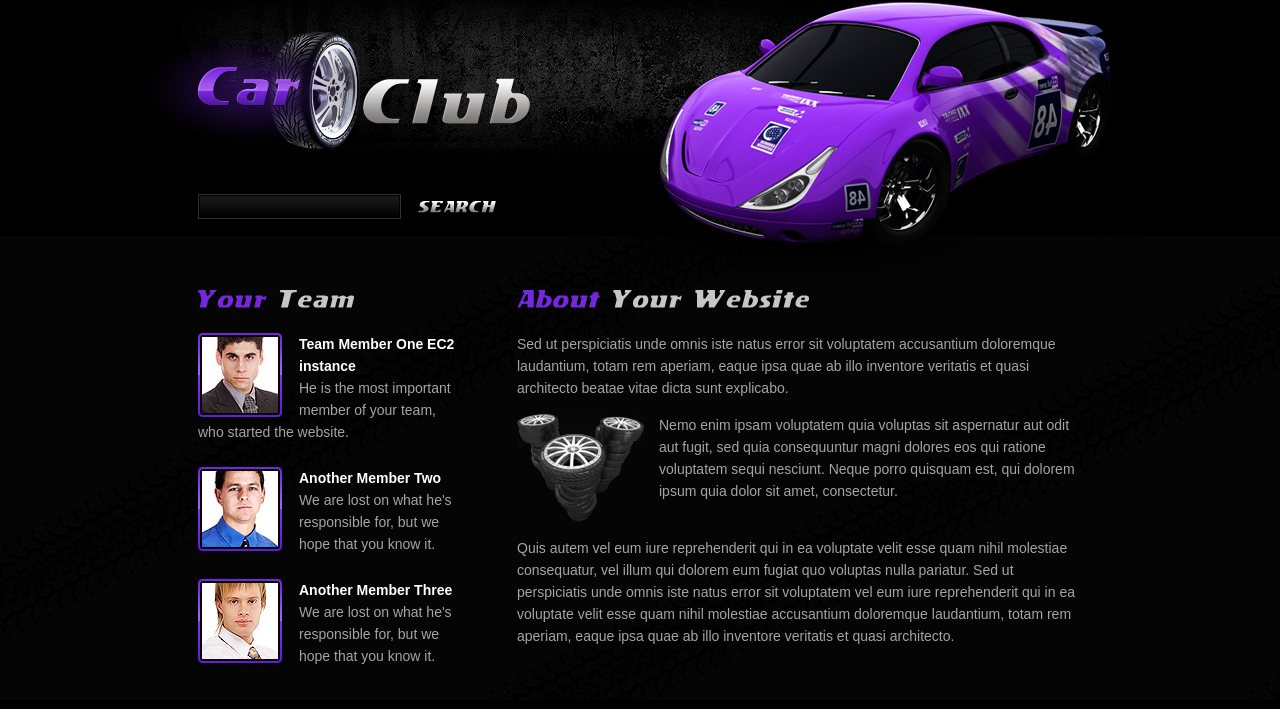
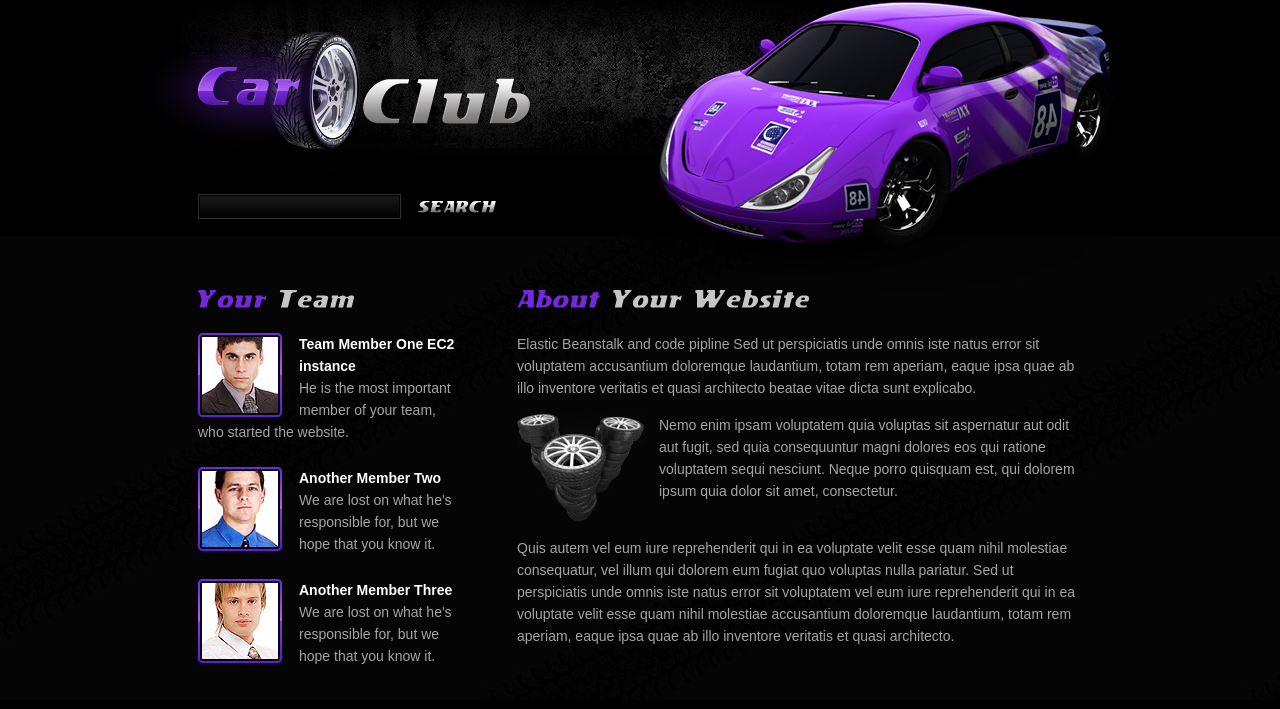
Before and after one commit to shrey31-N/car-web, a plain HTML site: page about-us.html in a window 1280 px wide. Shown: the part 91-800 px from the top of the page. Drawn offline with Linux system fonts and the light colour scheme.

Commit message:
Update paragraph text in about-us.html

```diff
--- a/about-us.html
+++ b/about-us.html
@@ -66,7 +66,7 @@
 				</article>
 				<article class="col-2">
 					<img src="images/2page-title2.gif" class="title">
-					<p>Sed ut perspiciatis unde omnis iste natus error sit voluptatem accusantium doloremque laudantium, totam rem aperiam, eaque ipsa quae ab illo inventore veritatis et quasi architecto beatae vitae dicta sunt explicabo.</p>
+					<p> Elastic Beanstalk and code pipline Sed ut perspiciatis unde omnis iste natus error sit voluptatem accusantium doloremque laudantium, totam rem aperiam, eaque ipsa quae ab illo inventore veritatis et quasi architecto beatae vitae dicta sunt explicabo.</p>
 					<div class="img-box">
 						<img src="images/2page-img4.jpg">Nemo enim ipsam voluptatem quia voluptas sit aspernatur aut odit aut fugit, sed quia consequuntur magni dolores eos qui ratione voluptatem sequi nesciunt. Neque porro quisquam est, qui dolorem ipsum quia dolor sit amet, consectetur.
 					</div>
```
